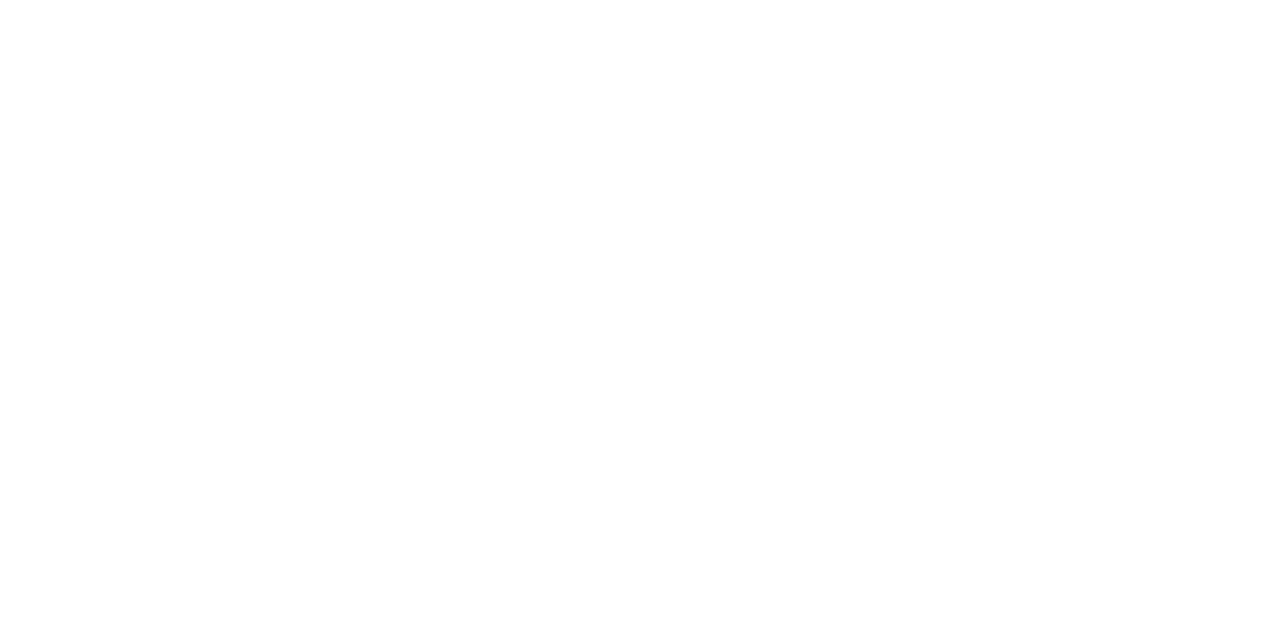
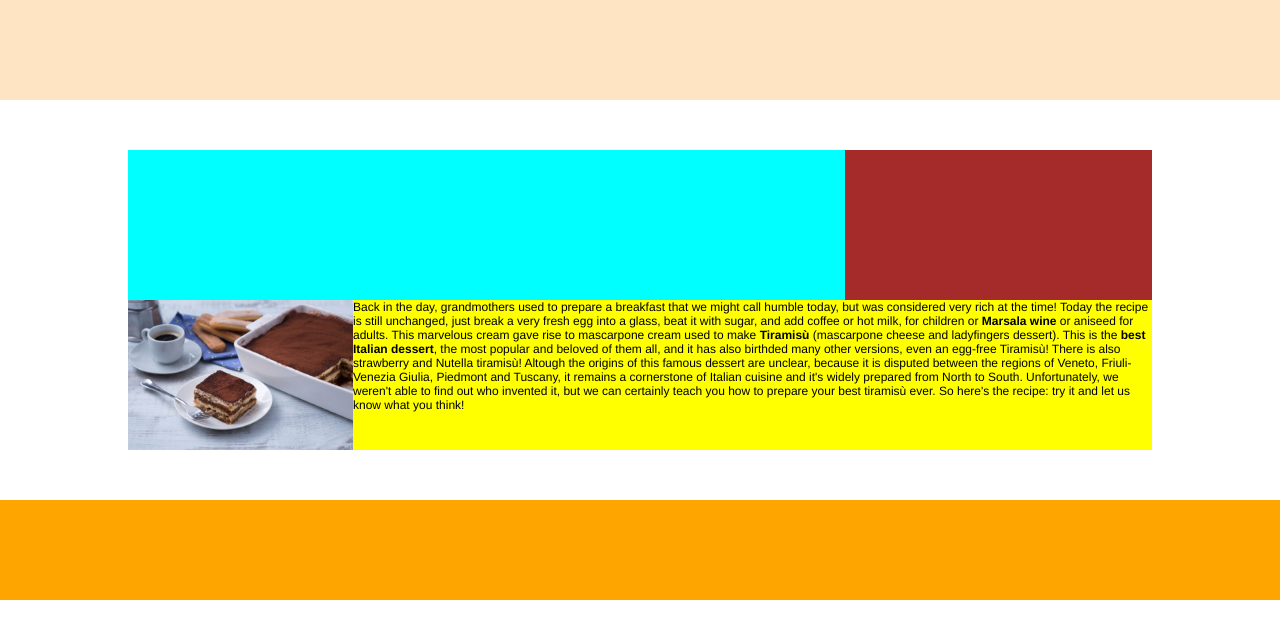
Before and after one commit to LeonardoFalchi/htmlcss-responsive-layout, a plain HTML site: page index.html in a window 1280 px wide. Drawn offline with Linux system fonts and the light colour scheme.

Commit message:
macro desktop

```diff
--- a/css/main.css
+++ b/css/main.css
@@ -5,6 +5,84 @@
 }
 
 :root {
-    font-family:'Helvetica Neue', sans-serif;
+    font-family: 'Helvetica Neue', sans-serif;
     font-size: 12px;
 }
+
+.float-sx {
+    float: left;
+}
+
+.clearfix::after {
+    display: table;
+    content: '';
+    clear: both;
+}
+
+/* header */
+header {
+    background-color: bisque;
+    height: 100px;
+}
+
+/* contenuto */
+.container {
+    width: 80%;
+    margin: 50px auto;
+    /*debug*/
+    background-color: yellow;
+    min-height: 300px;
+}
+
+.row {
+    display: flex;
+}
+
+.col-sx {
+    width: 70%;
+    /*debug*/
+    min-height: 150px;
+    background-color: aqua;
+}
+
+.col-dx {
+    width: 30%;
+    /*debug*/
+    min-height: 150px;
+    background-color: brown;
+}
+
+#small-tiramisu {
+    height: 150px;
+    max-width: 100%;
+}
+
+
+footer {
+    height: 100px;
+    background-color: orange;
+}
+
+
+
+
+/* TABLET VERSION */
+@media screen and (max-width: 1020px) {
+
+
+
+}
+
+
+
+
+
+
+
+/* MOBILE VERSION */
+@media screen and (max-width: 640px) {
+
+
+
+
+}
--- a/index.html
+++ b/index.html
@@ -1,13 +1,57 @@
 <!DOCTYPE html>
 <html lang="en">
+
 <head>
     <meta charset="UTF-8">
     <meta name="viewport" content="width=device-width, initial-scale=1.0">
     <link rel="stylesheet" href="css/main.css">
-    <link rel="stylesheet" href="https://cdnjs.cloudflare.com/ajax/libs/font-awesome/7.0.0/css/all.min.css" integrity="sha512-DxV+EoADOkOygM4IR9yXP8Sb2qwgidEmeqAEmDKIOfPRQZOWbXCzLC6vjbZyy0vPisbH2SyW27+ddLVCN+OMzQ==" crossorigin="anonymous" referrerpolicy="no-referrer" />
+    <link rel="stylesheet" href="https://cdnjs.cloudflare.com/ajax/libs/font-awesome/7.0.0/css/all.min.css"
+        integrity="sha512-DxV+EoADOkOygM4IR9yXP8Sb2qwgidEmeqAEmDKIOfPRQZOWbXCzLC6vjbZyy0vPisbH2SyW27+ddLVCN+OMzQ=="
+        crossorigin="anonymous" referrerpolicy="no-referrer" />
     <title>Giallo Booleano</title>
 </head>
+
 <body>
 
+    <!-- header -->
+    <header>
+
+    </header>
+
+    <!-- contenuto -->
+    <main class="container">
+        <!-- sezione ricetta -->
+        <section>
+            <div class="row">
+                <div class="col-sx">
+
+                </div>
+                <div class="col-dx">
+
+                </div>
+            </div>
+        </section>
+
+        <!-- sezione presentazione ricetta-->
+        <section>
+            <p class="clearfix">
+                <img src="img/tiramisu.jpg" id="small-tiramisu" alt="Tiramisù" class="float-sx">
+                Back in the day, grandmothers used to prepare a breakfast that we might call humble today, but was considered very rich at the time! Today the recipe is still unchanged, just break a very fresh egg into a glass, beat it with sugar, and add coffee or hot milk, for children or <strong>Marsala wine</strong> or aniseed for adults. This marvelous cream gave rise to mascarpone cream used to make <strong>Tiramisù</strong> (mascarpone cheese and ladyfingers dessert). This is the <strong>best Italian dessert</strong>, the most popular and beloved of them all, and it has also birthded many other versions, even an egg-free Tiramisù! There is also strawberry and Nutella tiramisù! Altough the origins of this famous dessert are unclear, because it is disputed between the regions of Veneto, Friuli-Venezia Giulia, Piedmont and Tuscany, it remains a cornerstone of Italian cuisine and it's widely prepared from North to South. Unfortunately, we weren't able to find out who invented it, but we can certainly teach you how to prepare your best tiramisù ever. So here's the recipe: try it and let us know what you think!
+            </p>
+
+        </section>
+
+
+
+    </main>
+
+    <!-- footer -->
+    <footer>
+
+    </footer>
+
+
+
 </body>
+
 </html>
```
